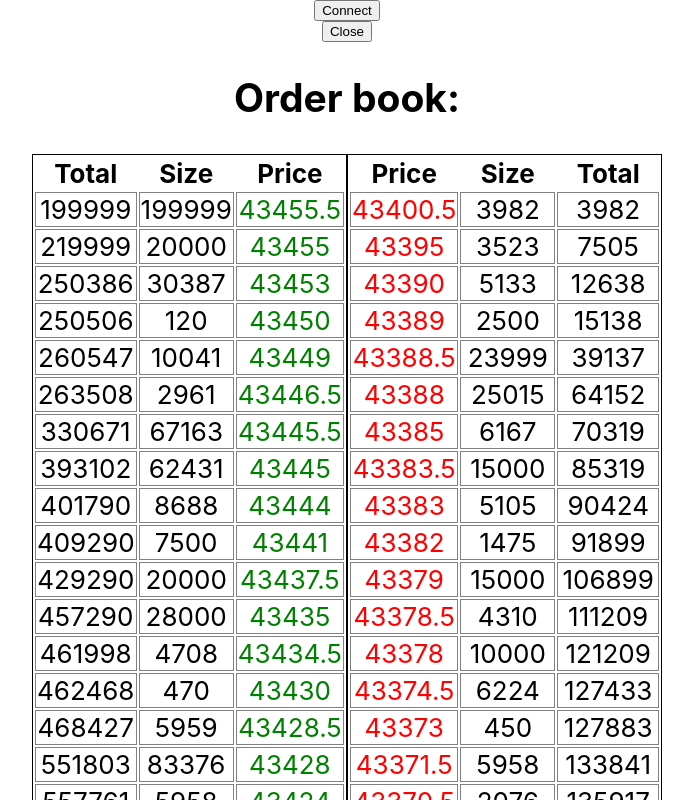
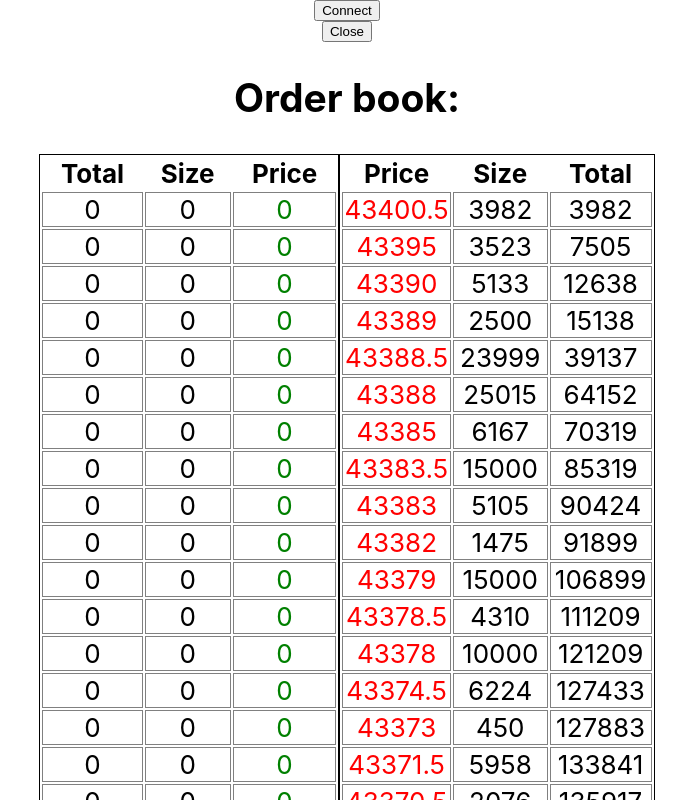
Before and after one commit to mlazzarini/react-ws-orderbook, a React (Create React App) app: page / in a window 1280 px wide. Shown: the top 800 px of the page, without its empty margins (293-986 px from the left). Built offline with nearby package versions, Linux system fonts and the light colour scheme.

Commit message:
Get snapshot data from websocket (buy side)

```diff
--- a/src/App.tsx
+++ b/src/App.tsx
@@ -1,27 +1,12 @@
-import styled from 'styled-components'
-import { connect, close } from './websocketManager'
 import './App.css'
-import { BuySide } from './components/BuySide'
-import { SellSide } from './components/SellSide'
-
-const Container = styled.div`
-  display: flex;
-  flex-direction: row;
-`
+import WebSocketContextProvider from './websocketManager/contextProvider'
+import { Container } from './components/Container'
 
 function App() {
   return (
-    <div className="App">
-      <header className="App-header">
-        <button onClick={connect}>Connect</button>
-        <button onClick={close}>Close</button>
-        <h2>Order book:</h2>
-        <Container>
-          <BuySide />
-          <SellSide />
-        </Container>
-      </header>
-    </div>
+    <WebSocketContextProvider>
+      <Container />
+    </WebSocketContextProvider>
   )
 }
 
--- a/src/components/BuySide.tsx
+++ b/src/components/BuySide.tsx
@@ -1,7 +1,10 @@
-import { FunctionComponent, useState, useEffect } from 'react'
+import { FunctionComponent, useState, useEffect, useContext } from 'react'
 import styled from 'styled-components'
-import { snapshot } from '../mockData'
+import contextWebSocket from '../websocketManager/createContext'
 import { fillTotals } from '../core'
+import { Asks } from '../core/types'
+
+const { WebSocketContext } = contextWebSocket
 
 const StyledTable = styled.table`
   border: 1px solid black;
@@ -17,14 +20,23 @@ const PrizeCell = styled.td`
 `
 
 export const BuySide: FunctionComponent = () => {
-  const [totals, setTotals] = useState(Array(snapshot.numLevels).fill(0))
-  const orderedAsks = snapshot.asks.sort((ask1, ask2) => ask2[0] - ask1[0])
+  const { snapshot, delta } = useContext(WebSocketContext)
+  const [totals, setTotals] = useState(Array(25).fill(0))
+  const [orderedAsks, setOrderedAsks] = useState<Asks>(Array(25).fill([0, 0]))
 
   useEffect(() => {
-    const sizes = orderedAsks.map((bidLine) => bidLine[1])
-    const totals = fillTotals(sizes)
-    setTotals(totals)
-  }, [])
+    if (snapshot.asks) {
+      setOrderedAsks(
+        snapshot.asks?.sort(
+          (ask1: number[], ask2: number[]) => ask2[0] - ask1[0]
+        )
+      )
+      const sizes = snapshot?.asks?.map((bidLine: any) => bidLine[1])
+      const totals = fillTotals(sizes)
+      setTotals(totals)
+    }
+  }, [snapshot])
+
   return (
     <StyledTable style={{ width: 300 }}>
       <thead>
--- /dev/null
+++ b/src/components/Container.tsx
@@ -0,0 +1,29 @@
+import { FunctionComponent, useContext } from 'react'
+import styled from 'styled-components'
+import { BuySide } from './BuySide'
+import { SellSide } from './SellSide'
+import contextWebSocket from '../websocketManager/createContext'
+
+const { WebSocketContext } = contextWebSocket
+
+const Wrapper = styled.div`
+  display: flex;
+  flex-direction: row;
+`
+
+export const Container: FunctionComponent = () => {
+  const { connect, close } = useContext(WebSocketContext)
+  return (
+    <div className="App">
+      <header className="App-header">
+        <button onClick={connect}>Connect</button>
+        <button onClick={close}>Close</button>
+        <h2>Order book:</h2>
+        <Wrapper>
+          <BuySide />
+          <SellSide />
+        </Wrapper>
+      </header>
+    </div>
+  )
+}
--- /dev/null
+++ b/src/core/types.ts
@@ -0,0 +1,14 @@
+export type Bids = number[][]
+export type Asks = number[][]
+
+export interface Snapshot {
+  numLevels: number
+  feed: 'book_ui_1_snapshot'
+  product_id: string
+  bids: Bids
+  asks: Asks
+}
+
+export interface Delta extends Pick<Snapshot, 'product_id' | 'bids' | 'asks'> {
+  feed: 'book_ui_1'
+}
--- /dev/null
+++ b/src/websocketManager/contextProvider.tsx
@@ -0,0 +1,52 @@
+import { FunctionComponent, useState } from 'react'
+import webSocketContext from './createContext'
+
+const { WebSocketContext } = webSocketContext
+
+const WebSocketContextProvider: FunctionComponent = ({ children }) => {
+  const [socket, setSocket] = useState<WebSocket>()
+  const [snapshot, setSnapshot] = useState({})
+  const [delta, setDelta] = useState({})
+
+  const connect = () => {
+    const newSocket = new WebSocket('wss://www.cryptofacilities.com/ws/v1')
+    setSocket(newSocket)
+    newSocket.addEventListener('open', () => {
+      const subscribeReq = {
+        event: 'subscribe',
+        feed: 'book_ui_1',
+        product_ids: ['PI_XBTUSD'],
+      }
+      newSocket.send(JSON.stringify(subscribeReq))
+    })
+
+    newSocket.addEventListener('message', (res: any) => {
+      const msg = JSON.parse(res.data)
+      if (msg.feed === 'book_ui_1_snapshot') {
+        setSnapshot(msg)
+      }
+      if (msg.feed === 'book_ui_1') {
+        setDelta(msg)
+      }
+    })
+  }
+
+  const close = () => {
+    console.log('Closing websocket', socket)
+    socket?.close()
+  }
+
+  return (
+    <WebSocketContext.Provider
+      value={{
+        connect,
+        close,
+        snapshot,
+        delta,
+      }}>
+      {children}
+    </WebSocketContext.Provider>
+  )
+}
+
+export default WebSocketContextProvider
--- /dev/null
+++ b/src/websocketManager/createContext.ts
@@ -0,0 +1,18 @@
+import { createContext } from 'react'
+import { Delta, Snapshot } from '../core/types'
+
+export interface WebSocketContextType {
+  connect: () => void
+  close: () => void
+  snapshot: any //Snapshot
+  delta: any //Delta
+}
+
+const WebSocketContext = createContext<WebSocketContextType>({
+  connect: () => {},
+  close: () => {},
+  snapshot: {},
+  delta: {},
+})
+
+export default { WebSocketContext }
--- a/src/websocketManager/index.ts
+++ /dev/null
@@ -1,48 +0,0 @@
-let socket: any
-
-const connect = () => {
-  socket = new WebSocket('wss://www.cryptofacilities.com/ws/v1')
-  socket.addEventListener('open', () => {
-    const subscribeReq = {
-      event: 'subscribe',
-      feed: 'book_ui_1',
-      product_ids: ['PI_XBTUSD'],
-    }
-    socket.send(JSON.stringify(subscribeReq))
-  })
-  socket.addEventListener('message', (res: any) => {
-    const msg = JSON.parse(res.data)
-    if (msg.feed === 'book_ui_1_snapshot') {
-      console.log('SNAPSHOT')
-    }
-    if (msg.feed === 'book_ui_1') {
-      console.log('delta')
-    }
-  })
-  // const interval = setInterval(() => {
-  // 	if (socket.readyState === WebSocket.OPEN) {
-  // 		socket.send('Keepalive');
-  // 	}
-  // }, 30000);
-  // socket.onclose = event => {
-  // 	clearInterval(interval);
-  // 	console.log('Closing websocket', event);
-  // };
-}
-
-const close = () => {
-  console.log('Closing websocket')
-  socket.close()
-}
-
-// Connection opened
-// socket.addEventListener('open', function (event) {
-//     socket.send({"event":"subscribe","feed":"book_ui_1","product_ids":["PI_XBTUSD"]});
-// });
-
-// // Listen for messages
-// socket.addEventListener('message', function (event) {
-//     console.log('Message from server ', event.data);
-// });
-
-export { connect, close }
```
